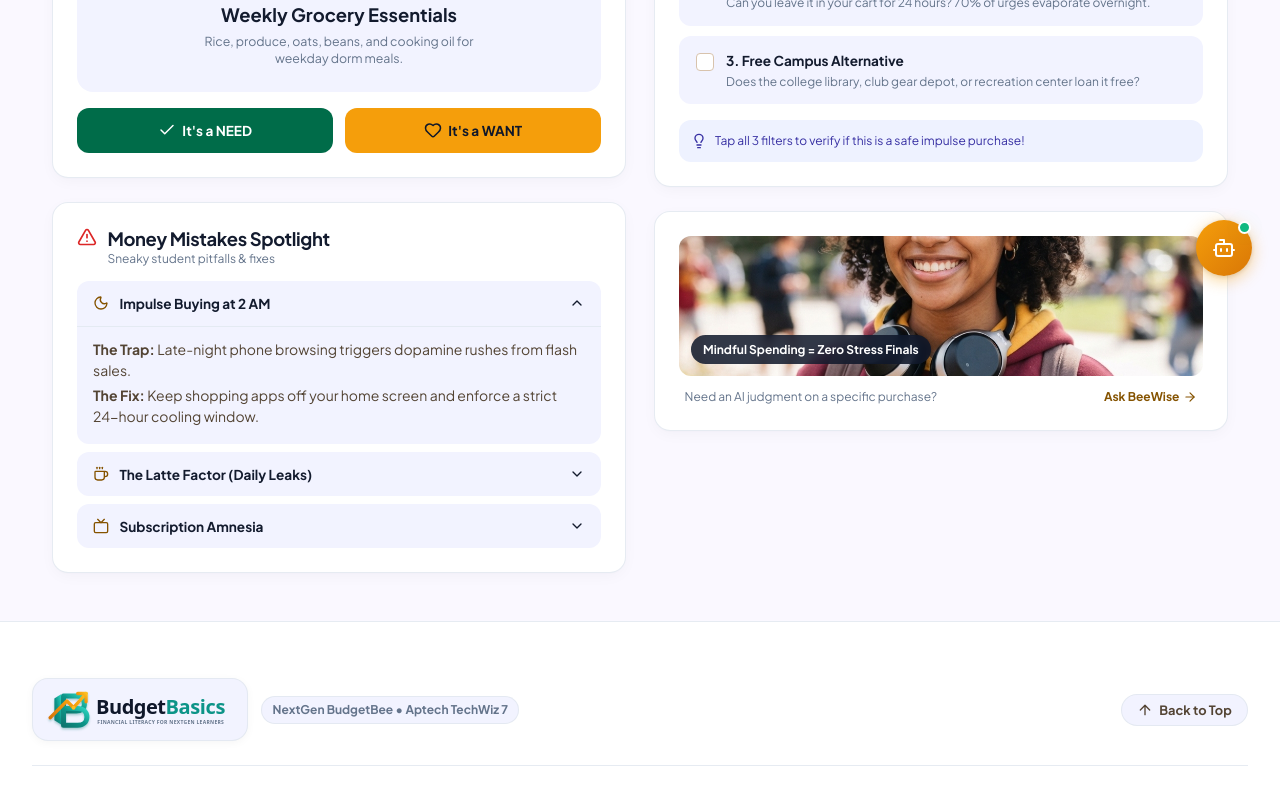
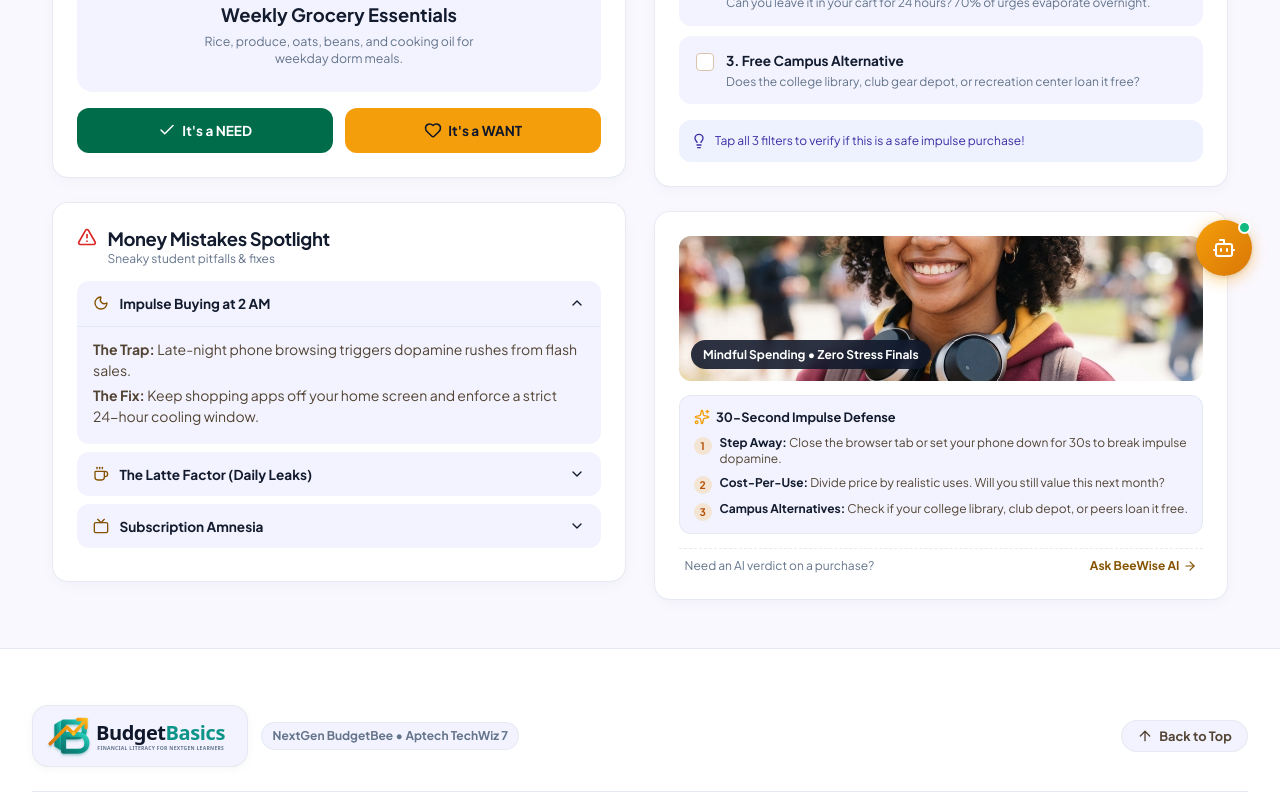
Before and after one commit to The-prime-chill1/budget-basics, a React (Vite) app: page /needs-vs-wants in a window 1280 px wide. Shown: the part 496-1293 px from the top of the page. Built offline with nearby package versions, Linux system fonts and the light colour scheme; no server answers.

Commit message:
fix(needs-vs-wants): equalize height of mindful banner box with mistakes spotlight and add 30-second impulse defense checklist

```diff
--- a/src/pages/NeedsVsWants.css
+++ b/src/pages/NeedsVsWants.css
@@ -343,6 +343,7 @@
   display: flex;
   flex-direction: column;
   gap: 0.85rem;
+  min-height: 380px;
 }
 
 .spotlight-header {
@@ -416,16 +417,24 @@
 }
 
 .mindful-banner-card {
-  padding: 0.75rem;
+  padding: 1rem;
   overflow: hidden;
   display: flex;
   flex-direction: column;
-  gap: 0.75rem;
+  justify-content: space-between;
+  gap: 0.85rem;
+  min-height: 380px;
+}
+
+.mindful-card-top {
+  display: flex;
+  flex-direction: column;
+  gap: 0.85rem;
 }
 
 .banner-visual-box {
   position: relative;
-  height: 140px;
+  height: 145px;
   border-radius: var(--radius-md);
   overflow: hidden;
 }
@@ -440,7 +449,7 @@
   position: absolute;
   bottom: 0.75rem;
   left: 0.75rem;
-  background-color: rgba(15, 23, 42, 0.85);
+  background-color: rgba(15, 23, 42, 0.88);
   color: #ffffff;
   padding: 0.35rem 0.75rem;
   border-radius: var(--radius-full);
@@ -449,11 +458,73 @@
   backdrop-filter: blur(4px);
 }
 
+.mindful-guide-content {
+  display: flex;
+  flex-direction: column;
+  gap: 0.5rem;
+  padding: 0.75rem 0.85rem;
+  background-color: var(--surface-low);
+  border-radius: var(--radius-md);
+  border: 1px solid var(--border-subtle);
+}
+
+.mindful-guide-header {
+  display: flex;
+  align-items: center;
+  gap: 0.4rem;
+}
+
+.mindful-guide-title {
+  font-size: 0.8rem;
+  font-weight: 700;
+  color: var(--text-primary);
+}
+
+.mindful-checklist {
+  display: flex;
+  flex-direction: column;
+  gap: 0.45rem;
+}
+
+.mindful-check-point {
+  display: flex;
+  align-items: flex-start;
+  gap: 0.5rem;
+  font-size: 0.75rem;
+  color: var(--text-secondary);
+  line-height: 1.35;
+}
+
+.point-bullet {
+  width: 18px;
+  height: 18px;
+  border-radius: 50%;
+  background-color: rgba(245, 158, 11, 0.18);
+  color: #b45309;
+  font-size: 0.65rem;
+  font-weight: 800;
+  display: flex;
+  align-items: center;
+  justify-content: center;
+  flex-shrink: 0;
+  margin-top: 0.1rem;
+}
+
+[data-theme='dark'] .point-bullet {
+  background-color: rgba(245, 158, 11, 0.25);
+  color: #fbbf24;
+}
+
+.point-text strong {
+  color: var(--text-primary);
+}
+
 .banner-footer-row {
   display: flex;
   align-items: center;
   justify-content: space-between;
-  padding: 0 0.35rem;
+  padding: 0.5rem 0.35rem 0 0.35rem;
+  border-top: 1px dashed var(--border-subtle);
 }
 
 .banner-prompt-text {
@@ -471,6 +542,10 @@
   text-decoration: none;
 }
 
+[data-theme='dark'] .banner-link {
+  color: var(--primary-gold);
+}
+
 .banner-link:hover {
   text-decoration: underline;
 }
--- a/src/pages/NeedsVsWants.jsx
+++ b/src/pages/NeedsVsWants.jsx
@@ -18,7 +18,8 @@ import {
   Heart,
   Check,
   Compass,
-  Star
+  Star,
+  Sparkles
 } from 'lucide-react';
 import { useCurrency } from '../context/CurrencyContext';
 import './NeedsVsWants.css';
@@ -357,14 +358,38 @@ export default function NeedsVsWants() {
           </div>
 
           <div className="mindful-banner-card bee-card">
-            <div className="banner-visual-box">
-              <img src="/human.jpg" alt="Student Studying" className="banner-img" />
-              <div className="banner-overlay-tag">Mindful Spending = Zero Stress Finals</div>
+            <div className="mindful-card-top">
+              <div className="banner-visual-box">
+                <img src="/human.jpg" alt="Student Studying" className="banner-img" />
+                <div className="banner-overlay-tag">Mindful Spending &bull; Zero Stress Finals</div>
+              </div>
+
+              <div className="mindful-guide-content">
+                <div className="mindful-guide-header">
+                  <Sparkles size={16} className="text-gold" />
+                  <span className="mindful-guide-title">30-Second Impulse Defense</span>
+                </div>
+                <div className="mindful-checklist">
+                  <div className="mindful-check-point">
+                    <span className="point-bullet">1</span>
+                    <span className="point-text"><strong>Step Away:</strong> Close the browser tab or set your phone down for 30s to break impulse dopamine.</span>
+                  </div>
+                  <div className="mindful-check-point">
+                    <span className="point-bullet">2</span>
+                    <span className="point-text"><strong>Cost-Per-Use:</strong> Divide price by realistic uses. Will you still value this next month?</span>
+                  </div>
+                  <div className="mindful-check-point">
+                    <span className="point-bullet">3</span>
+                    <span className="point-text"><strong>Campus Alternatives:</strong> Check if your college library, club depot, or peers loan it free.</span>
+                  </div>
+                </div>
+              </div>
             </div>
+
             <div className="banner-footer-row">
-              <span className="banner-prompt-text">Need an AI judgment on a specific purchase?</span>
+              <span className="banner-prompt-text">Need an AI verdict on a purchase?</span>
               <Link to="/chatbot" className="banner-link">
-                <span>Ask BeeWise</span>
+                <span>Ask BeeWise AI</span>
                 <ArrowRight size={14} />
               </Link>
             </div>
```
